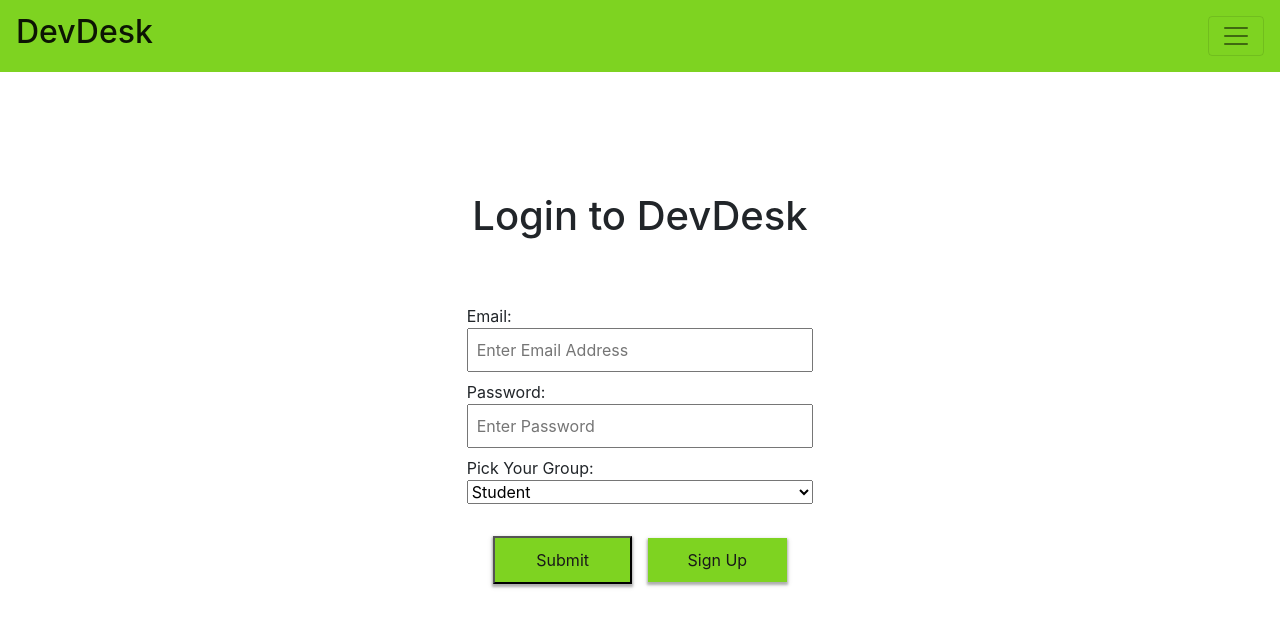
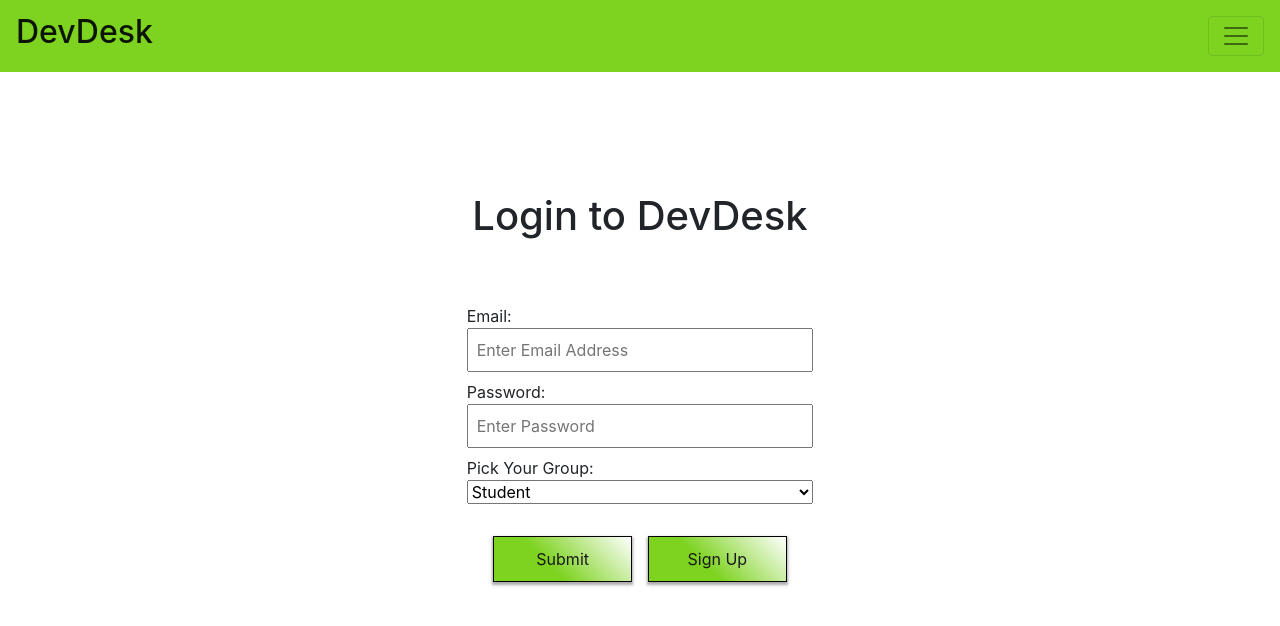
Before and after one commit to Build-Week-Dev-Desk/FrontEnd, a React (Create React App) app in the folder client/: page / in a window 1280 px wide. Shown: the top 626 px of the page. Built offline with nearby package versions, Linux system fonts and the light colour scheme.

Commit message:
converted LoginForm buttons to `button` elements

```diff
--- a/client/src/components/login/LoginForm.js
+++ b/client/src/components/login/LoginForm.js
@@ -51,10 +51,13 @@ const LoginForm = props => {
           </select>
         </label>
         <div>
-          <input className="submitbtn" type="submit" />
-          <Link className="submitbtn" to="/signup">
+          <button className="submitbtn green">Submit</button>
+          <button
+            className="submitbtn green"
+            onClick={() => props.history.push("/signup")}
+          >
             Sign Up
-          </Link>
+          </button>
         </div>
       </form>
     </div>
```
